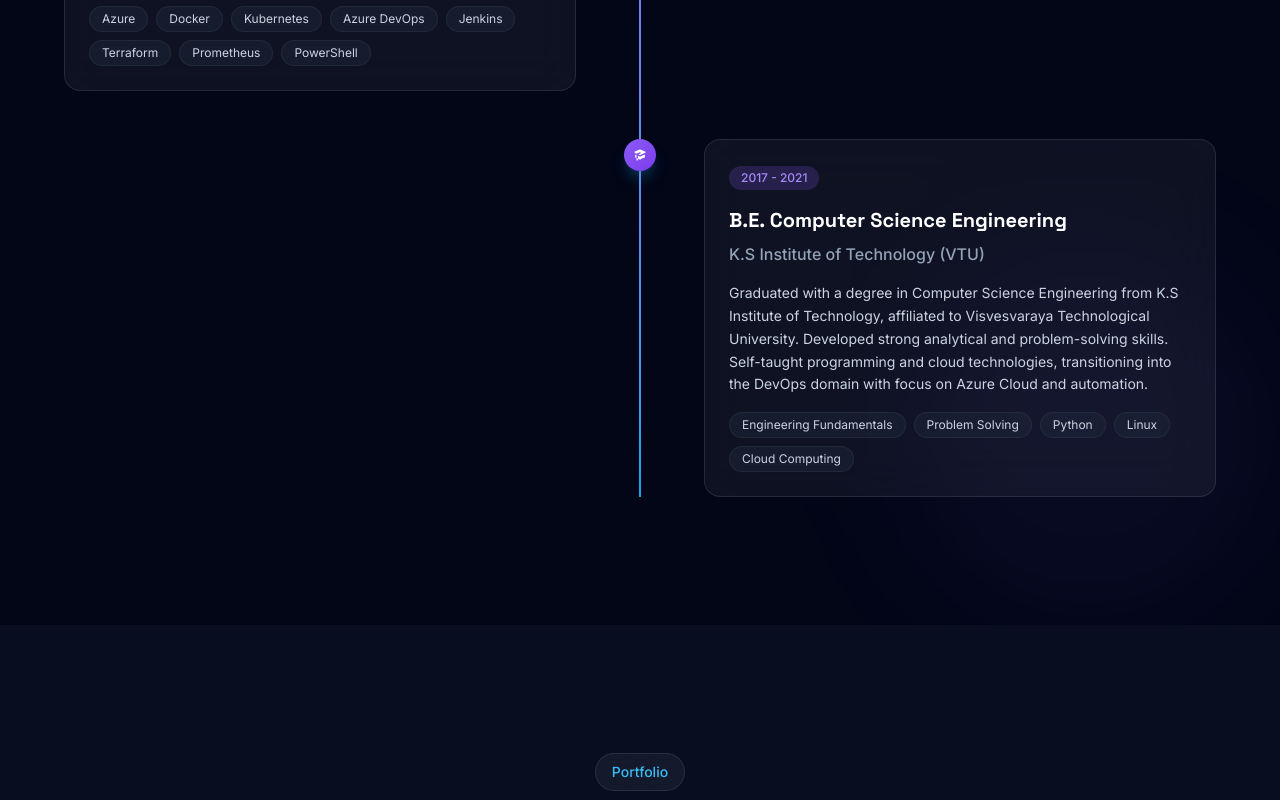
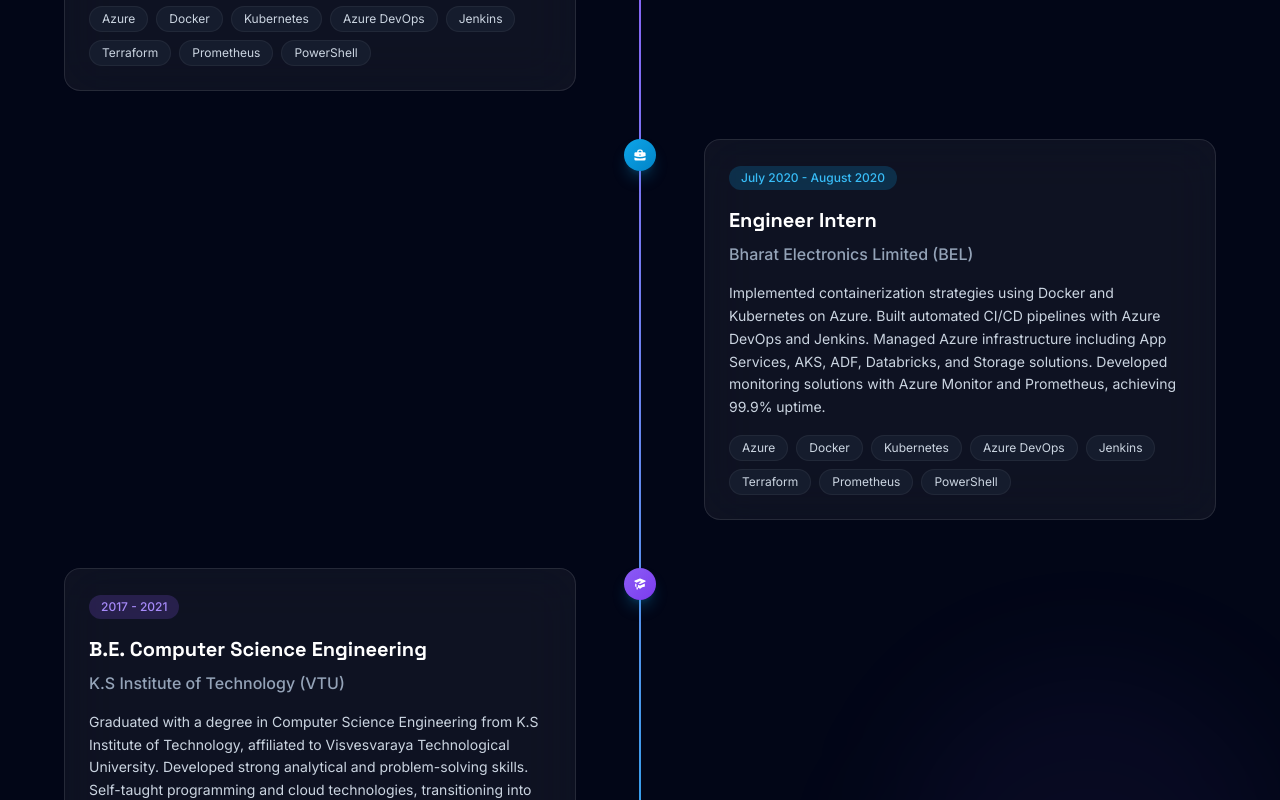
Before and after one commit to tejascs57/tejas-portfolio, a React (Vite) app: page / in a window 1280 px wide. Shown: the part 7020-7820 px from the top of the page. Built offline with nearby package versions, Linux system fonts and the light colour scheme.

Commit message:
Updated Experience.jsx with tejas info

```diff
--- a/src/components/Experience.jsx
+++ b/src/components/Experience.jsx
@@ -27,11 +27,20 @@ const Experience = ({ setCursorVariant }) => {
         'Implemented containerization strategies using Docker and Kubernetes on Azure. Built automated CI/CD pipelines with Azure DevOps and Jenkins. Managed Azure infrastructure including App Services, AKS, ADF, Databricks, and Storage solutions. Developed monitoring solutions with Azure Monitor and Prometheus, achieving 99.9% uptime.',
       technologies: ['Azure', 'Docker', 'Kubernetes', 'Azure DevOps', 'Jenkins', 'Terraform', 'Prometheus', 'PowerShell'],
     },
-        {
+    {
       type: 'work',
       title: 'Analyst',
       company: 'KPMG',
       period: 'August 2021 - September 2024',
+      description:
+        'Implemented containerization strategies using Docker and Kubernetes on Azure. Built automated CI/CD pipelines with Azure DevOps and Jenkins. Managed Azure infrastructure including App Services, AKS, ADF, Databricks, and Storage solutions. Developed monitoring solutions with Azure Monitor and Prometheus, achieving 99.9% uptime.',
+      technologies: ['Azure', 'Docker', 'Kubernetes', 'Azure DevOps', 'Jenkins', 'Terraform', 'Prometheus', 'PowerShell'],
+    },
+    {
+      type: 'work',
+      title: 'Engineer Intern',
+      company: 'Bharat Electronics Limited (BEL)',
+      period: 'July 2020 - August 2020',
       description:
         'Implemented containerization strategies using Docker and Kubernetes on Azure. Built automated CI/CD pipelines with Azure DevOps and Jenkins. Managed Azure infrastructure including App Services, AKS, ADF, Databricks, and Storage solutions. Developed monitoring solutions with Azure Monitor and Prometheus, achieving 99.9% uptime.',
       technologies: ['Azure', 'Docker', 'Kubernetes', 'Azure DevOps', 'Jenkins', 'Terraform', 'Prometheus', 'PowerShell'],
```
